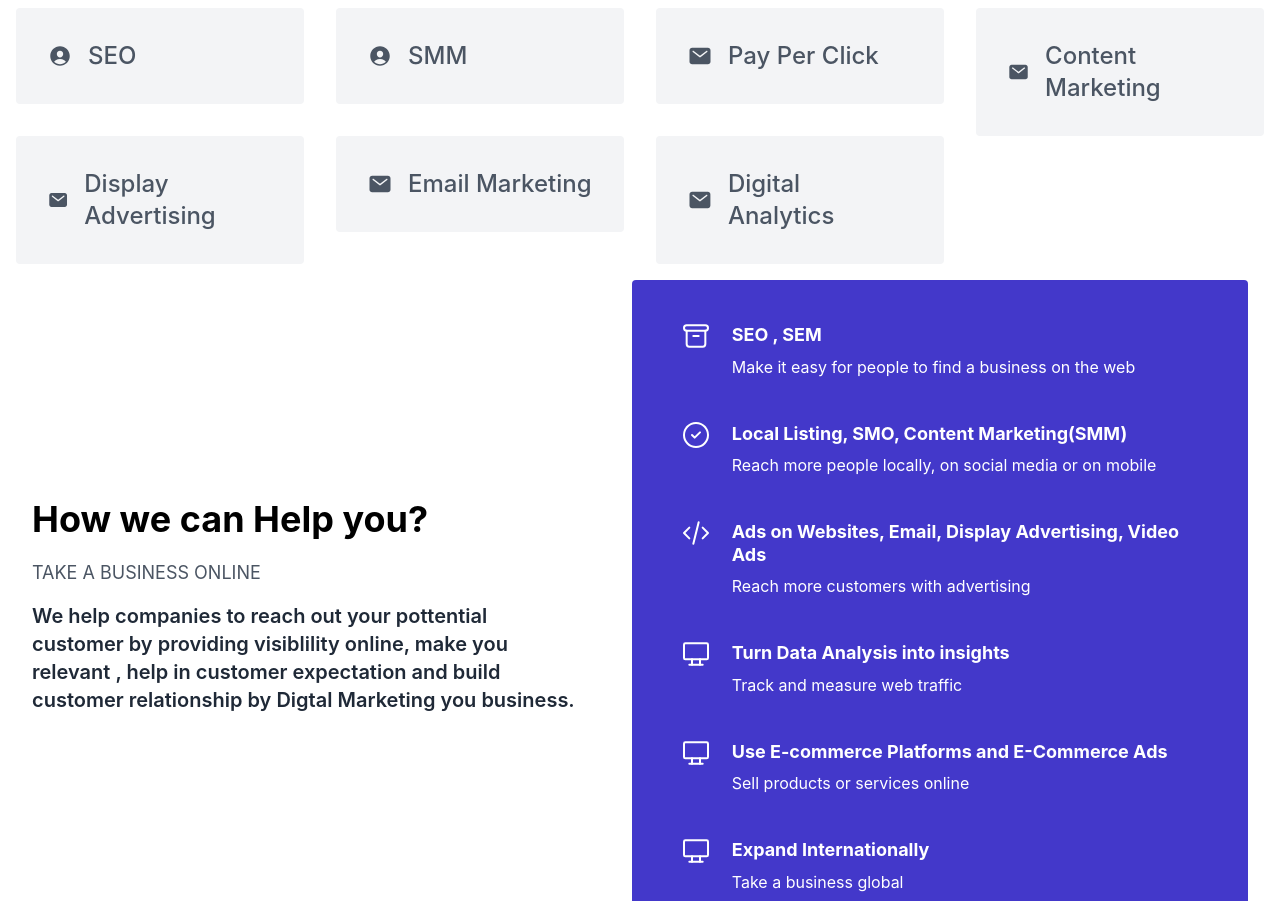
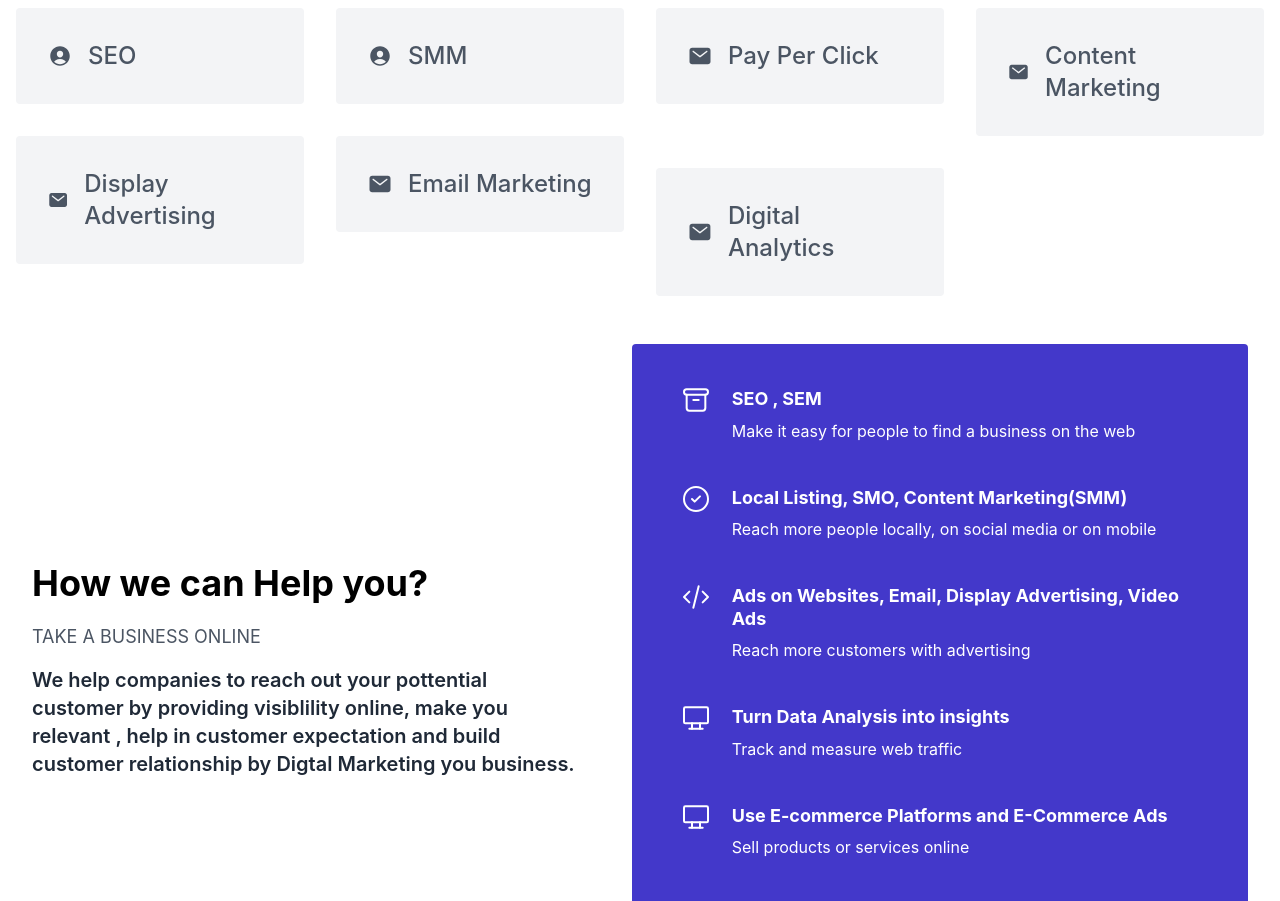
Before and after one commit to Neelam618/technoTurbo, a Next.js app: page / in a window 1280 px wide. Shown: the part 1860-2761 px from the top of the page. Built offline with nearby package versions, Linux system fonts and the light colour scheme.

Commit message:
spacing updated

```diff
--- a/pages/index.js
+++ b/pages/index.js
@@ -162,7 +162,7 @@ export default function IndexPage() {
       </div>
       {/* About */}
       <div className="container px-4 mx-auto grid items-center xl:grid-cols-2 pt-6 gap-8">
-        <div className="mt-12 xl:mt-0">
+        <div className="mt-12 sm:mt-16 xl:mt-0">
           <h1 className="font-bold text-2xl md:text-5xl md:leading-snug text-gray-800 text-center xl:text-left">We help you in business growth by creating Apps, Web, Software, ERP and Analytics </h1>
           <button className="bg-red-400 mt-10 hover:bg-red-700 text-xl text-white font-bold py-5 px-20 rounded-lg block xl:inline mx-auto mt-8">Start With Us</button>
         </div>
@@ -374,7 +374,7 @@ export default function IndexPage() {
             <p className="lg:text-2xl text-base font-medium leading-6 ml-4 text-gray-600">Email Marketing</p>
           </div>
         </div>
-        <div className="rounded border-gray-300 h-24">
+        <div className="rounded border-gray-300 h-24 my-8">
           <div className="bg-gray-100 mt-4 rounded w-full p-8 flex items-center">
             <svg width={24} height={24} viewBox="0 0 24 24" fill="none" xmlns="http://www.w3.org/2000/svg">
               <path
```
